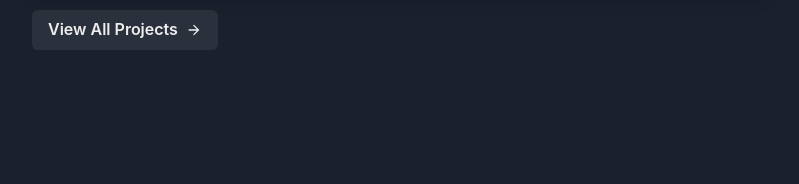
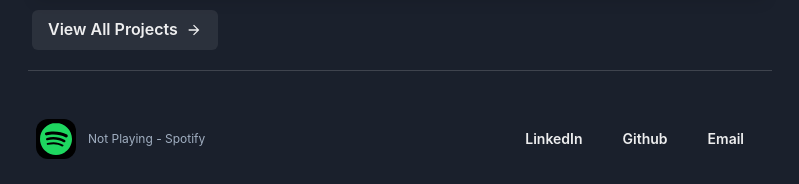
Before and after one commit to seymenklc/portfolio-V2, a Next.js app: page / in a window 1280 px wide. Shown: the part 1119-1303 px from the top of the page, without its empty margins (240-1039 px from the left). Before the commit the page ends 1189 px from the top, so only its background shows below. Built offline with nearby package versions, Linux system fonts and the light colour scheme; no server answers.

Commit message:
feat: add & create footer

```diff
--- a/src/components/Layout/Footer/index.tsx
+++ b/src/components/Layout/Footer/index.tsx
@@ -1,5 +1,30 @@
+import { Container } from "@chakra-ui/react";
+// components
+import NavButton from "@/components/Layout/Navbar/NavButton";
+import CurrentlyPlaying from "@/components/CurrentyPlaying";
+
+const linkedin = 'https://www.linkedin.com/in/seymen/';
+const github = 'https://github.com/seymenklc';
+const mail = 'seymennklc@gmail.com';
+
 export default function Footer() {
   return (
-    <div>index</div>
+    <Container maxW='3xl' paddingX={3}>
+      <hr className="pt-5 border-t" />
+      <footer className="flex items-center justify-between h-24 p-4">
+        <span className="-ml-5"><CurrentlyPlaying /></span>
+        <nav className="flex justify-center gap-4">
+          <NavButton external variant="link" to={linkedin}>
+            LinkedIn
+          </NavButton>
+          <NavButton external variant="link" to={github}>
+            Github
+          </NavButton>
+          <NavButton variant="link" to={`mailto:${mail}`}>
+            Email
+          </NavButton>
+        </nav>
+      </footer>
+    </Container>
   );
 }
--- a/src/components/Layout/index.tsx
+++ b/src/components/Layout/index.tsx
@@ -3,6 +3,7 @@ import { Fragment } from "react";
 import { Container } from "@chakra-ui/react";
 // components
 import Navbar from "@/components/Layout/Navbar";
+import Footer from "@/components/Layout/Footer";
 
 interface Props {
    children: React.ReactNode;
@@ -17,7 +18,7 @@ export default function Layout({ children }: Props) {
                {children}
             </Container>
          </main>
-         {/* footer */}
+         <Footer />
       </Fragment>
    );
 }
```
